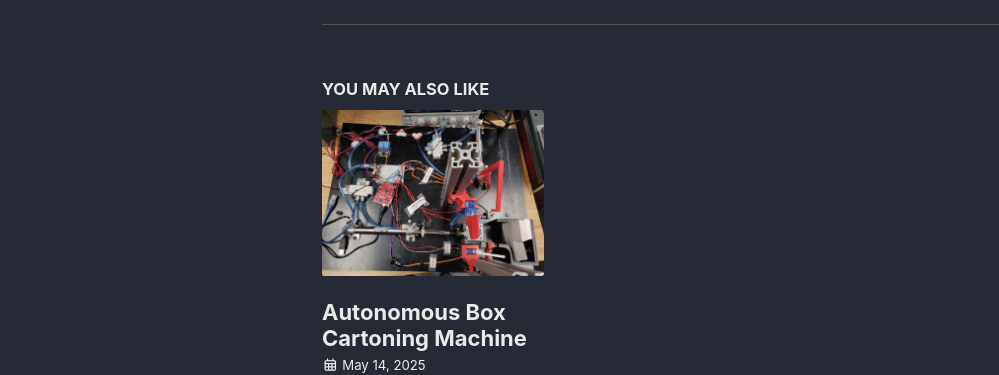
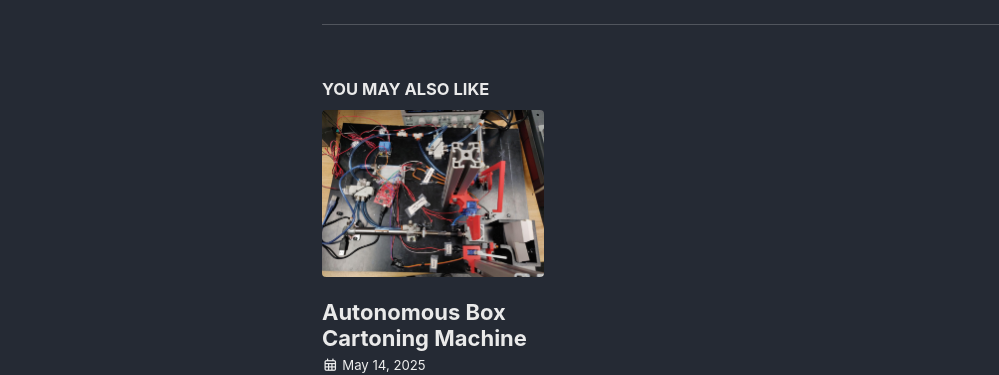
Before and after one commit to JuanPBP03/juanpbp03.github.io, a Jekyll site: the page built from _portfolio/2025-05-14-avlabs.md, in a window 1280 px wide and 1400 px high, scrolled down 800 px. Shown: the part 541-916 px from the top of the window, without its empty margins (0-999 px from the left). Built offline with Jekyll 4.4.1, drawn with Linux system fonts in a browser that asks for light colours; cached includes are drawn as plain includes.

Commit message:
started launch blog post and fixed teaser image sizing

```diff
--- a/_sass/minimal-mistakes/_archive.scss
+++ b/_sass/minimal-mistakes/_archive.scss
@@ -89,9 +89,12 @@
   position: relative;
   border-radius: $border-radius;
   overflow: hidden;
-
+  aspect-ratio: 4/3;
   img {
     width: 100%;
+    height: 100%;
+    object-fit: cover;
+    object-position: left top;
   }
 }
 
@@ -241,16 +244,7 @@
     }
   }
 
-  .archive__item-teaser {
-    aspect-ratio: 4/3;
-    @include breakpoint($small) {
-      height: auto;
-    }
 
-    @include breakpoint($medium) {
-      height: auto;
-    }
-  }
 }
 
 /*
```
Also changed, not shown: _posts/2025-05-18-launch.md (added, +7 -0 lines), assets/images/posts/launch/launch-banner.png (added), assets/images/posts/launch/launch-teaser.PNG (added).
